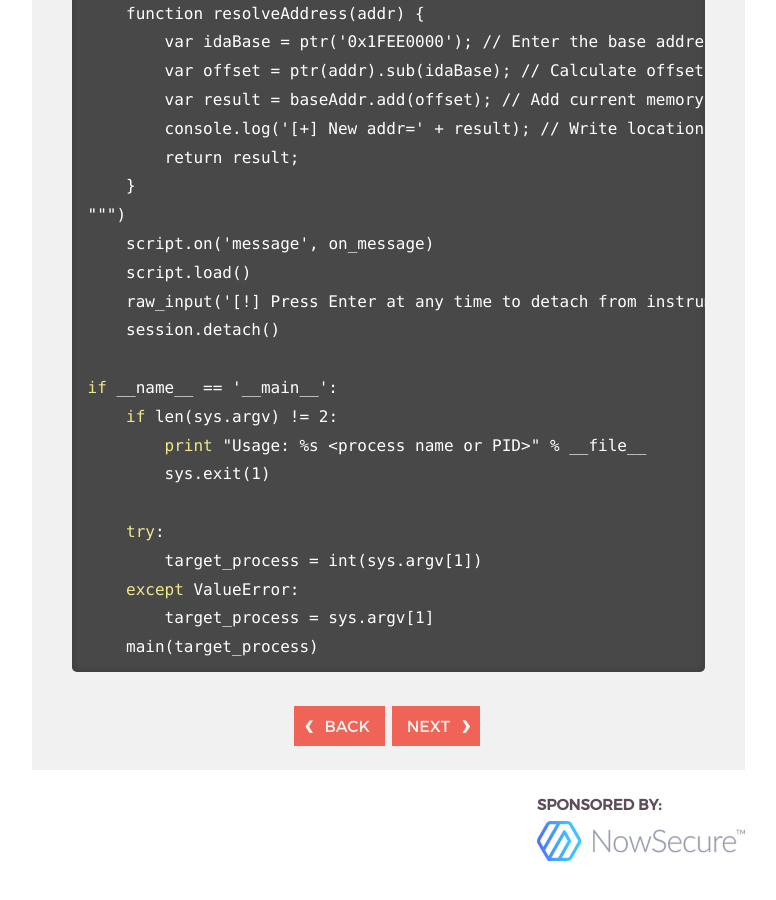
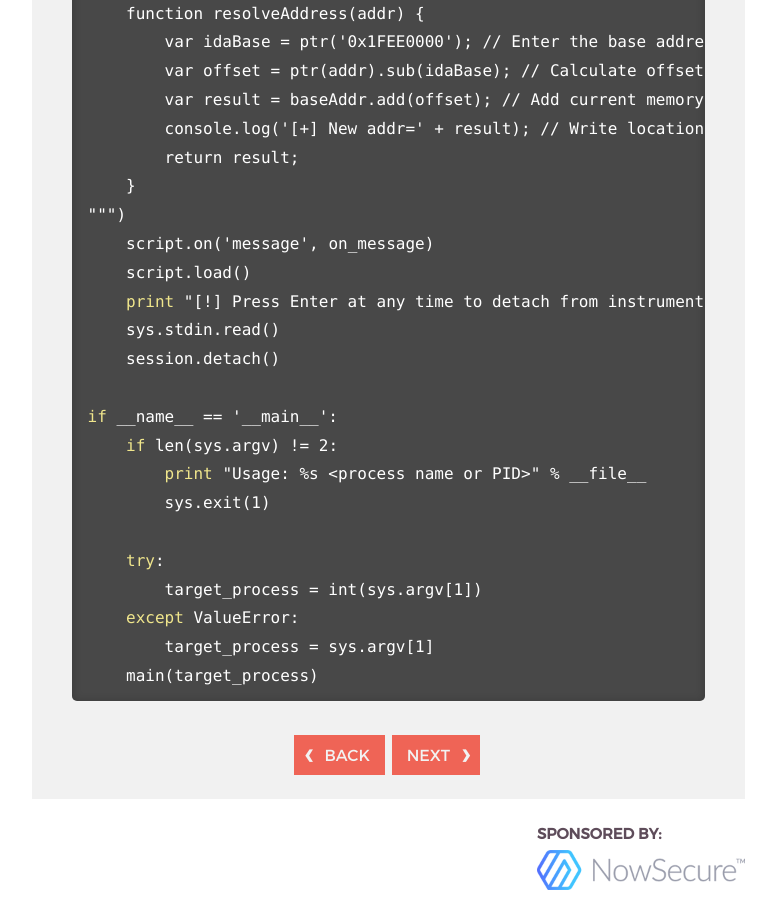
Before and after one commit to frida/frida-website, a Jekyll site: the page built from _docs/examples/windows.md, in a window 1280 px wide and 900 px high, scrolled down 1913 px. Shown: the whole window, without its empty margins (364-1140 px from the left). Built offline with Jekyll 4.4.1, drawn with Linux system fonts in a browser that asks for light colours; before the commit the page ends 2784 px from its top, so only the background shows below that.

Commit message:
Update windows.md
add sys.stdin.read() instead of raw_input which my python did not have for some reason.

```diff
--- a/_docs/examples/windows.md
+++ b/_docs/examples/windows.md
@@ -75,7 +75,8 @@ def main(target_process):
 """)
     script.on('message', on_message)
     script.load()
-    raw_input('[!] Press Enter at any time to detach from instrumented program.\n\n')
+    print "[!] Press Enter at any time to detach from instrumented program.\n\n"
+    sys.stdin.read()
     session.detach()
 
 if __name__ == '__main__':
```
